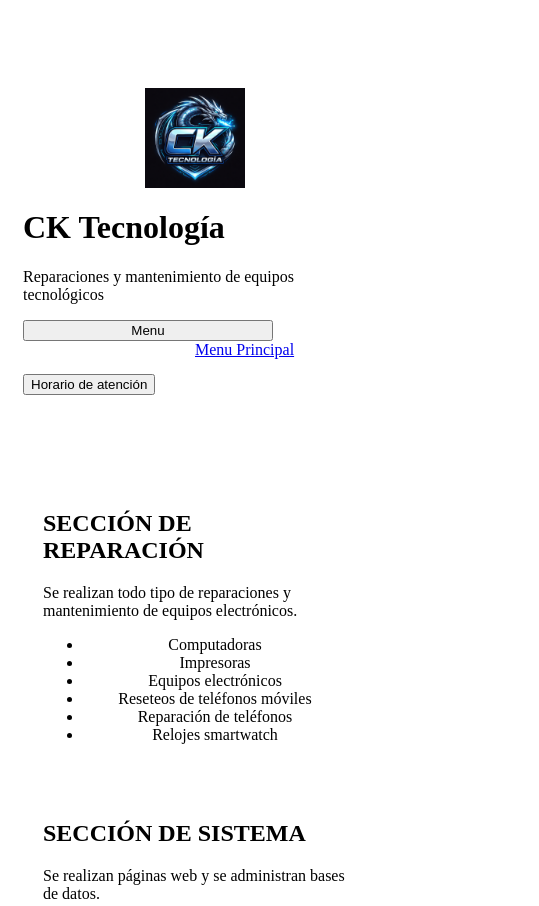
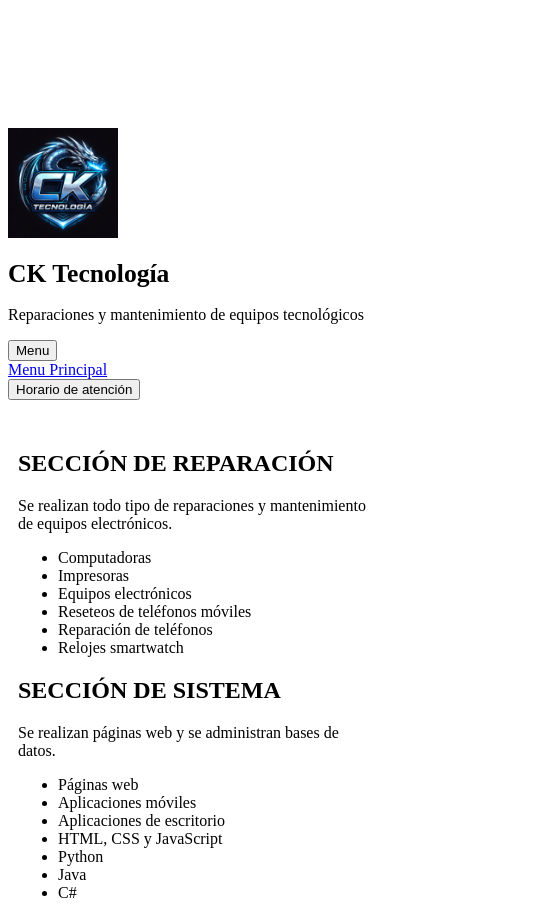
Before and after one commit to Jonathanvas430/proyecto, a plain HTML site: page proyect.html in a window 390 px wide. Shown: the top 906 px of the page, 539 px wide, since content can reach past the window. Drawn offline with Linux system fonts and the light colour scheme.

Commit message:
Update proyect.css

```diff
--- a/proyect.css
+++ b/proyect.css
@@ -1,42 +1,35 @@
-/* ================= RESPONSIVE ================= */
+/* ================= RESPONSIVE SIMPLE ================= */
 @media (max-width: 768px) {
 
     header {
-        padding: 80px 15px 40px 15px;
+        padding-top: 120px;
     }
 
     .logo {
-        width: 100px;
-        position: static;
-        display: block;
-        margin: 0 auto 15px auto;
+        width: 110px;
+        top: 10px;
+        left: 10px;
     }
 
     #menuContainer {
-        position: static;
-        margin-bottom: 15px;
-    }
-
-    #btnMenu {
-        width: 80%;
-        max-width: 250px;
-    }
-
-    #menu {
-        right: 50%;
-        transform: translateX(50%);
+        top: 20px;
+        right: 10px;
     }
 
     main {
         margin: 20px auto;
-        padding: 15px;
+        padding: 10px;
     }
 
     section {
-        padding: 20px;
+        margin-bottom: 20px;
     }
 
-    ul {
-        text-align: center;
+    header h1 {
+        font-size: 1.6rem;
+    }
+
+    header p {
+        font-size: 1rem;
     }
 }
```
